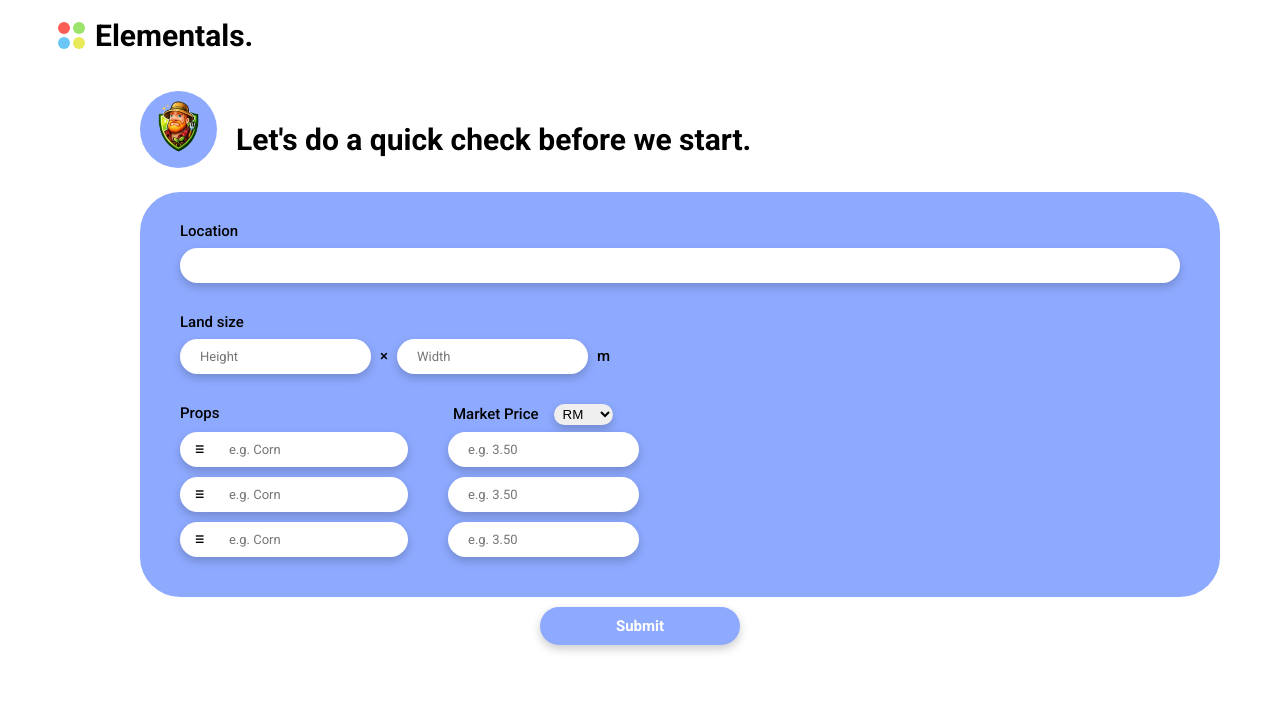
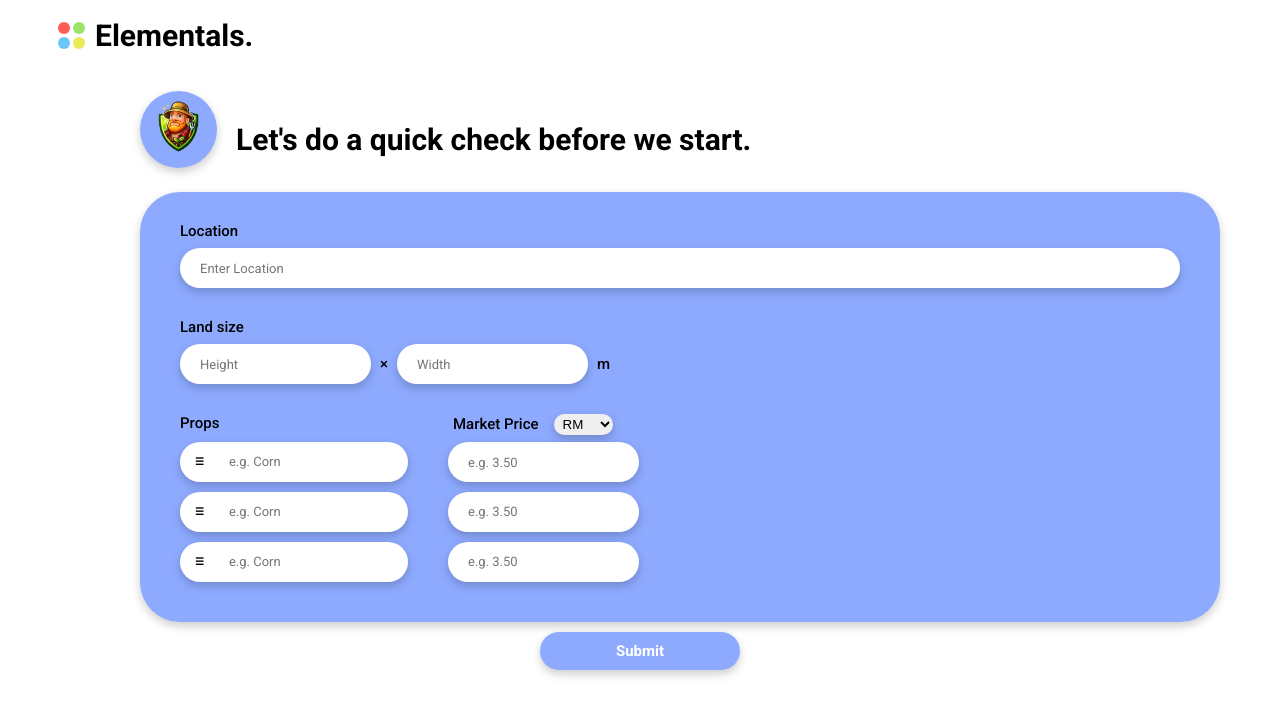
Before and after one commit to ReinaDNA/Machine-not-Learning, a Flask app: template templates/pre_setup.html in a window 1280 px wide. Shown: the top 716 px of the page. Run offline with Flask 3, Linux system fonts and the light colour scheme; the template is opened without the code that fills it, so the values that code supplies are empty.

Commit message:
Update of Pre-Setup
1. Insertion of "-" value in "Market Price" inputs prevented.
2. Interface enhanced.

```diff
--- a/static/pre-setup.css
+++ b/static/pre-setup.css
@@ -62,6 +62,7 @@
         background-color: #8EAAFF;
         border-radius: 50%;
         margin-top: 10px;
+        box-shadow: 0px 4px 10px rgba(0, 0, 0, 0.2)
     }
 
     .greg-talks {
@@ -87,6 +88,8 @@
         background-color: #8EAAFF;
         padding: 30px 40px;
         border-radius: 40px;
+        box-shadow: 0px 4px 10px rgba(0, 0, 0, 0.2)
+
     }
 
     .location{
@@ -101,7 +104,7 @@
         padding-inline: 20px;
         padding-block: 5px;
         border-radius: 50px;
-        height: 25px;
+        height: 30px;
         background-color: #ffffff;
         box-shadow: 0px 4px 10px rgba(0, 0, 0, 0.2);
         font-family: Roboto;
@@ -159,11 +162,10 @@
         margin-bottom: 10px;
         padding-inline: 10px;
         border-radius: 50px;
-        height: 35px;
+        height: 40px;
         width: 208px;
         box-shadow: 0px 4px 10px rgba(0, 0, 0, 0.2);
         transition:0.15s;
-        outline-color: #7094ff;
     }
 
     .props-row:hover{
@@ -171,14 +173,16 @@
     }
 
     .input-props{
+        width: 250px;
         background: transparent;
-        outline: none;
         margin: 0;
         box-shadow: none;
+        outline-color: #7094ff;
+        height: 25px;
     }
 
     .input-price{
-        margin-bottom: 5px;
+        margin-bottom: 4.8px;
     }
 
     .list-icon {
--- a/templates/pre_setup.html
+++ b/templates/pre_setup.html
@@ -32,14 +32,14 @@
         <div class="content-block">
             <div class="location">
                 <p>Location</p>
-                <input class="input-location" type="text">
+                <input class="input-location" type="text" placeholder="Enter Location">
             </div>
             <div>
             <div class="land-size">
                 <p>Land size</p>
-                <input class="input-height" type="number" placeholder="Height">
+                <input class="input-height" type="number" min="0" onkeypress="return event.charCode !== 45" placeholder="Height">
                 <span class="multiply">&times</span>
-                <input class="input-width" type="number" placeholder="Width">
+                <input class="input-width" type="number" min="0" onkeypress="return event.charCode !== 45" placeholder="Width">
                 <span class="unit">m</span>
             </div>
             </div>
@@ -63,15 +63,15 @@
                     <div class="market-price">
                     <p class="market-title">Market Price</p>
                     <select class="price-unit" name="fruits">
-                    <option value="apple">RM</option>
-                    <option value="banana">SGR</option> // 叫新加坡人来马来西亚做外劳
-                    <option value="cherry">USD</option>
+                    <option value="Ringgit">RM</option>
+                    <option value="Singapore Dollar">SGR</option> // 叫新加坡人来马来西亚做外劳
+                    <option value="United States Dollar">USD</option>
                     </select>
                     </div>
                     <div class="adjust-price">
-                    <input class="input-price" type="number" placeholder ="e.g. 3.50">
-                    <input class="input-price" type="number" placeholder ="e.g. 3.50">
-                    <input class="input-price" type="number" placeholder ="e.g. 3.50">
+                    <input class="input-price" type="number" min="0" onkeypress="return event.charCode !== 45" placeholder ="e.g. 3.50">
+                    <input class="input-price" type="number" min="0" onkeypress="return event.charCode !== 45" placeholder ="e.g. 3.50">
+                    <input class="input-price" type="number" min="0" onkeypress="return event.charCode !== 45" placeholder ="e.g. 3.50">
                     </div>
                 </div>
                 </div>
```
